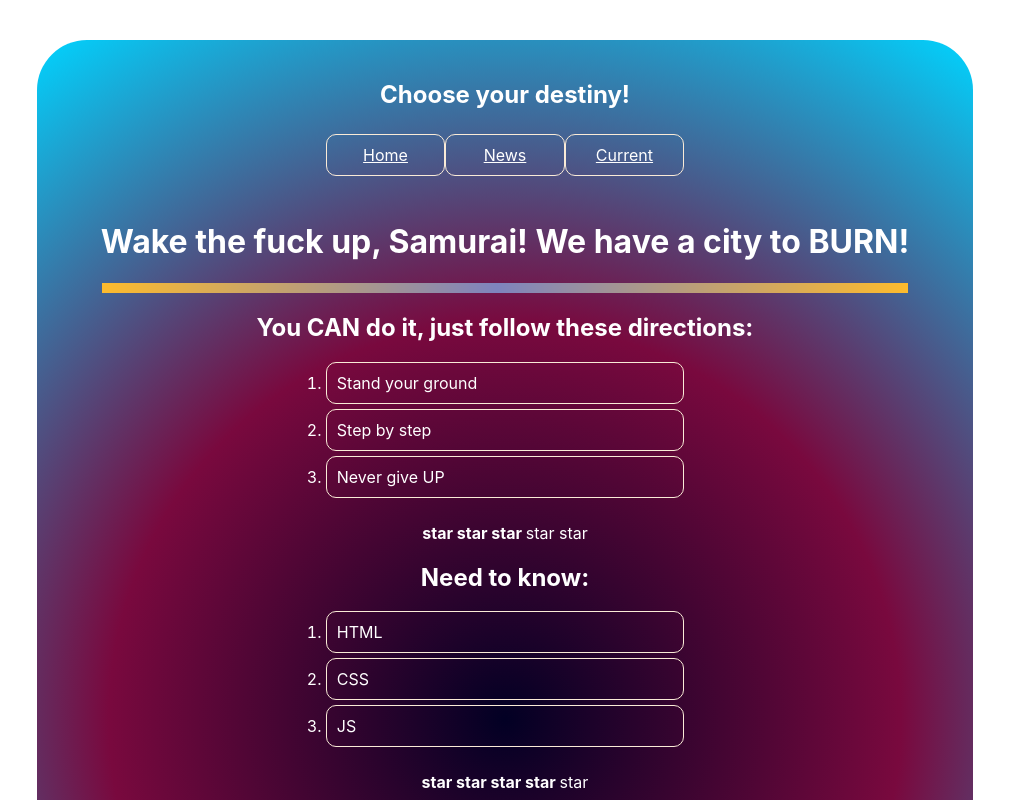
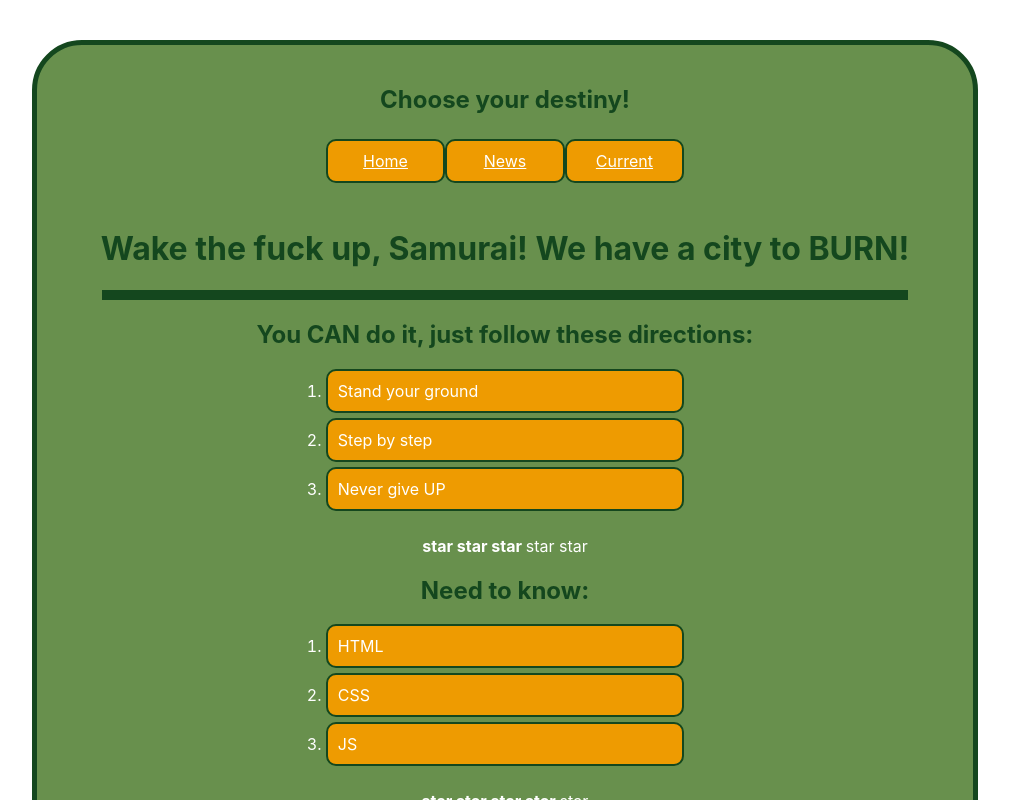
Before and after one commit to Pikadorius/samurai-way-main, a React (Create React App) app: page / in a window 1280 px wide. Shown: the top 800 px of the page, without its empty margins (135-1144 px from the left). Built offline with nearby package versions, Linux system fonts and the light colour scheme.

Commit message:
color experiments

```diff
--- a/src/App.css
+++ b/src/App.css
@@ -1,12 +1,11 @@
 .App {
   text-align: center;
   width: 70%;
-  /* border: 2px solid slategrey; */
+  border: 5px solid #14471E;
   border-radius: 50px;
   margin: 40px auto;
   padding: 20px;
-  background: rgb(2,0,36);
-  background: radial-gradient(circle, rgba(2,0,36,1) 0%, rgba(121,9,62,1) 48%, rgba(0,212,255,1) 100%);
+  background-color: #68904D;
   color: white;
 }
 
@@ -56,8 +55,9 @@ li {
   margin: 5px 0;
   text-align: left;
   padding: 10px;
-  border: 1px solid antiquewhite;
+  border: 2px solid #14471E;
   border-radius: 10px;
+  background-color: #EE9B01;
 }
 
 .page-header {
@@ -75,8 +75,7 @@ li {
   margin: 20px auto;
   width: 90%;
   height: 10px;
-  background: rgb(253,187,45);
-  background: linear-gradient(90deg, rgba(253,187,45,1) 0%, rgba(126,132,190,1) 49%, rgba(253,187,45,1) 100%);
+  background-color: #14471E;
 }
 
 .page-header li {
@@ -90,3 +89,7 @@ a {
 a:hover {
   color: red;
 }
+
+h1, h2, h3 {
+  color: #14471E;
+}
```
